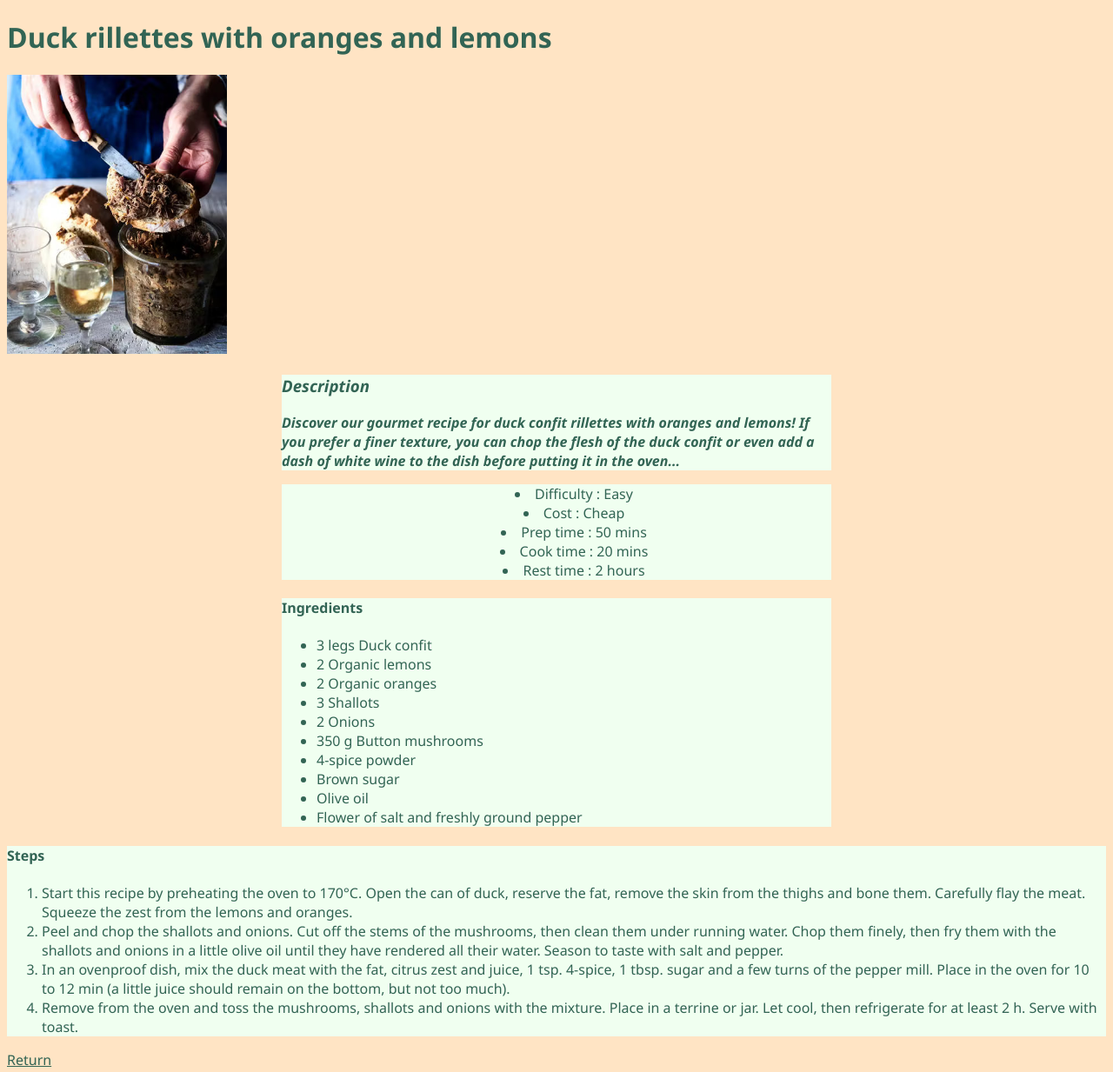
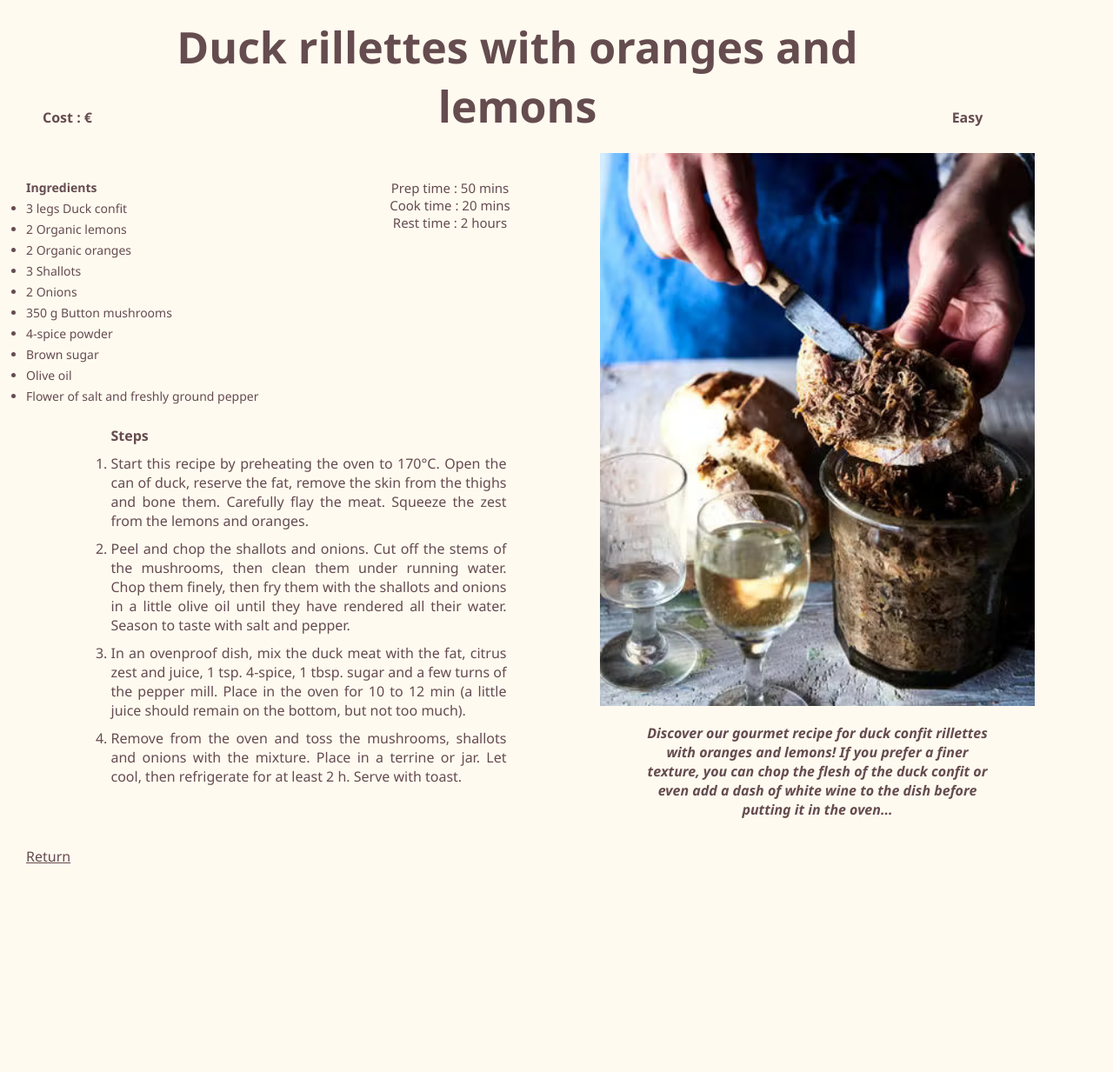
Before and after one commit to iFryTheReal/odin-recipes, a plain HTML site: page recipes/duck-rillettes.html in a window 1280 px wide. Shown: the whole page at 87% size. After the commit the page ends 1046 px from the top, so only its background shows below. Drawn offline with Linux system fonts and the light colour scheme.

Commit message:
Update CSS and page organization
Update made at the end of the CSS Foundations chapter

```diff
--- a/recipes/duck-rillettes.html
+++ b/recipes/duck-rillettes.html
@@ -4,38 +4,15 @@
     <meta charset="UTF-8" />
     <meta name="viewport" content="width=device-width, initial-scale=1.0" />
     <link rel="stylesheet" href="../styles/style.css" />
-    <title>Carrot salad</title>
+    <title>Duck rillettes</title>
   </head>
   <body>
-    <h1>Duck rillettes with oranges and lemons</h1>
-
-    <img
-      src="../img/duck-rillettes.jpg"
-      alt="A jar of duck rillettes, someone spreads some on a slice of bread"
-    />
-
     <div class="recipe-content">
-      <div class="description centered">
-        <h3>Description</h3>
-        <p>
-          Discover our gourmet recipe for duck confit rillettes with oranges and
-          lemons! If you prefer a finer texture, you can chop the flesh of the
-          duck confit or even add a dash of white wine to the dish before
-          putting it in the oven...
-        </p>
+      <div class="header">
+        <div class="cost"><p>Cost : €</p></div><div class="title"><h1>Duck rillettes with oranges and lemons</h1></div><div class="difficulty easy"><p>Easy</p></div>
       </div>
-
-      <div class="infos centered">
-        <ul>
-          <li>Difficulty : Easy</li>
-          <li>Cost : Cheap</li>
-          <li>Prep time : 50 mins</li>
-          <li>Cook time : 20 mins</li>
-          <li>Rest time : 2 hours</li>
-        </ul>
-      </div>
-
-      <div class="ingredients centered">
+    <div class="left">
+      <div class="ingredients">
       <h4>Ingredients</h4>
       <ul>
         <li>3 legs Duck confit</li>
@@ -49,8 +26,13 @@
         <li>Olive oil</li>
         <li>Flower of salt and freshly ground pepper</li>
       </ul>
+    </div><div class="infos">
+      <ul>
+        <li>Prep time : 50 mins</li>
+        <li>Cook time : 20 mins</li>
+        <li>Rest time : 2 hours</li>
+      </ul>
     </div>
-
     <div class="steps">
       <h4>Steps</h4>
       <ol>
@@ -80,7 +62,19 @@
         </li>
       </ol>
     </div>
+    <a href="../index.html">Return</a></div
+    ><div class="right"><img
+      src="../img/duck-rillettes.jpg"
+      alt="A jar of duck rillettes, someone spreads some on a slice of bread"
+    />
+    <div class="description centered">
+      <p class="centered">
+        Discover our gourmet recipe for duck confit rillettes with oranges and
+        lemons! If you prefer a finer texture, you can chop the flesh of the
+        duck confit or even add a dash of white wine to the dish before
+        putting it in the oven...
+      </p>
+    </div></div>
   </div>
-    <a href="../index.html">Return</a>
   </body>
 </html>
--- a/styles/style.css
+++ b/styles/style.css
@@ -1,31 +1,36 @@
 *{
     font-family: 'Segoe UI', Tahoma, Geneva, Verdana, sans-serif;
-    color: rgb(50, 100, 84);
+    color: #654C4F;
+    margin: 0;
+    padding: 0%;
 }
 
 body{
-    background-color: bisque;
+    background-color: #fffaf0;
 }
 
 img{
-    width: 20%;
-    margin: auto;
+    width: 500px;
+    margin: 0 auto;
+    vertical-align: top;
 }
 
 .centered
 {
-    width: 50%;
-    margin: auto;
+    margin: 20px auto;
 }
 
 .description{
     font-style: italic;
     font-weight: bold;
+    width: 80%;
+    text-align: center;
 }
 
-.infos{
+.header{
+    width: 1150px;
     text-align: center;
-    list-style: inside;
+    margin: 0px 20px;
 }
 
 .thumbnail{
@@ -34,5 +39,91 @@ img{
 }
 
 .recipe-content div{
-    background-color:honeydew;
+    /*background-color:honeydew;*/
 }
+*/
+/* *************************************** */
+
+
+.header div{
+    font-weight: bold;
+}
+
+.cost{
+    display: inline-block;
+    width: 10%;
+    font-weight: bold;
+}
+
+.cost p{
+
+}
+
+div.title{
+    display: inline-block;
+    width: 80%;
+    margin: 20px 0px;
+}
+
+h1{
+    font-size: 50px;
+}
+
+.difficulty{
+    display: inline-block;
+    font-weight: bold;
+    width: 10%;
+}
+
+.left{
+    display: inline-block;
+    width: 650px;
+    height: 750px;
+    margin: 30px auto;
+    margin-left: 20px;
+    padding: 0px 10px;
+}
+
+.right{
+    vertical-align: top;
+    display: inline-block;
+    width: 500px;
+    margin: 0 auto;
+}
+
+.infos{
+    display: inline-block;
+    width: 50%;
+    vertical-align: top;
+}
+
+.infos li{
+    text-align: center;
+    font-size: 15px;
+    list-style-type: none;
+}
+
+.ingredients{
+    display: inline-block;
+    width: 50%;
+    font-size: 14px;
+}
+
+.ingredients li{
+    margin: 5px 0;
+}
+
+.steps{
+    width: 70%;
+    text-align: justify;
+    margin: 20px auto;
+}
+
+.steps li{
+    margin: 10px 0;
+}
+
+.left a{
+    display: block;
+    padding: 50px 0px;
+}
```
Also changed, not shown: recipes/carrot-salad.html (+23 -29 lines), recipes/roast-lamb.html (+26 -29 lines). Lines whose indentation alone changed are shown as unchanged.
